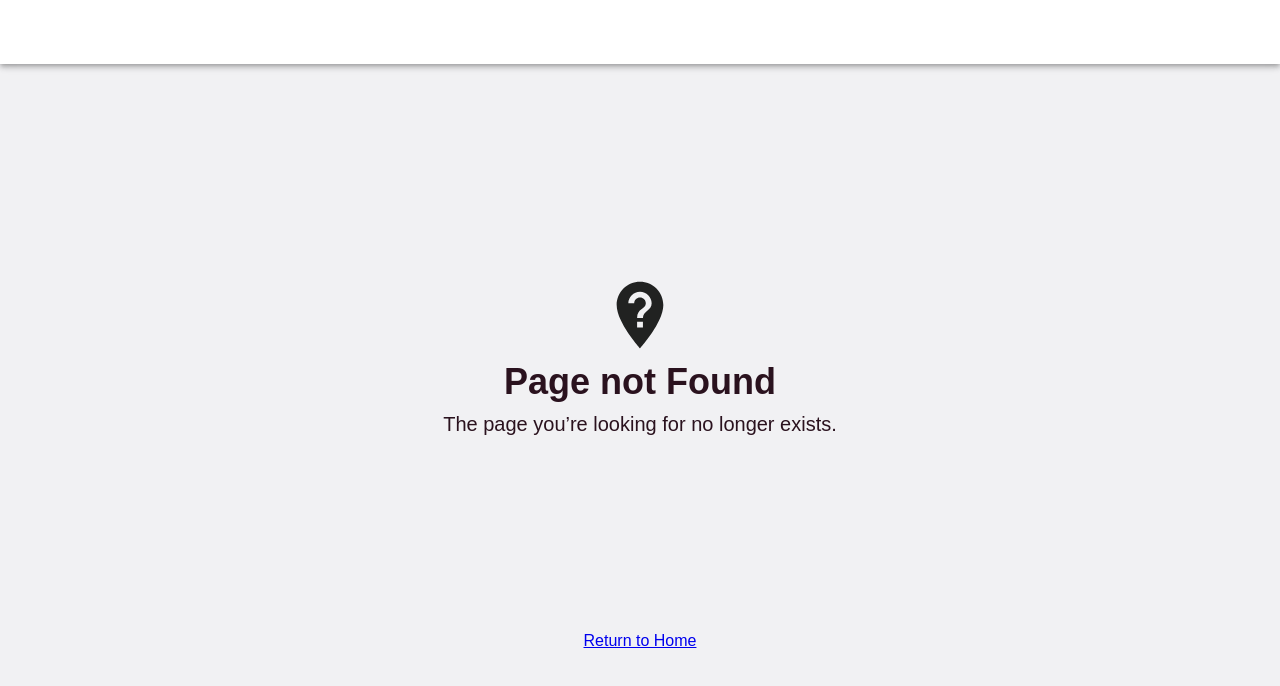
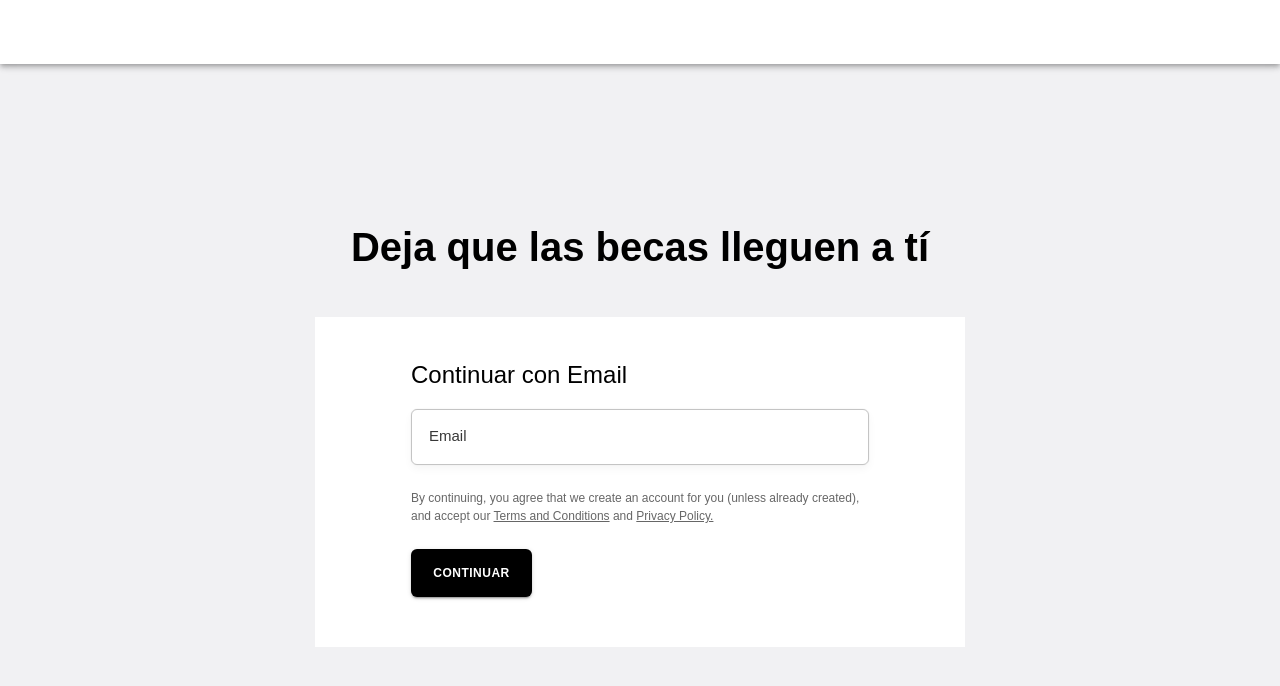
Before and after one commit to No-Country/c8-48-t-typescript-react, a React (Vite) app in the folder client/: page /sign-up/athlete in a window 1280 px wide. Before the commit this address led to /error-404. Shown: the top 686 px of the page. Built offline with nearby package versions, Linux system fonts and the light colour scheme.

Commit message:
sign up forms

```diff
--- a/client/src/constants/mui/default-palette.ts
+++ b/client/src/constants/mui/default-palette.ts
@@ -1,6 +1,6 @@
 export default {
   primary: {
-    main: '#034D64', // Dark Blue
+    main: '#000', // Dark Blue
     contrastText: '#FFFFFF', // White
   },
   secondary: {
@@ -14,7 +14,7 @@ export default {
     contrastText: '#FFFFFF', // White
   },
   text: {
-    primary: '#2A121E', // Purple
+    primary: '#000000', // Purple
     secondary: '#AEAEBD', // MUI Grey
     black: '#212221', // Black
   },
--- /dev/null
+++ b/client/src/constants/mui/textFieldCustom.ts
@@ -0,0 +1,19 @@
+export const InputLabelPropsCustom = {
+  style: {
+    fontSize: 15,
+    backgroundColor: 'rgba(255,255,255,0.5)',
+    paddingLeft: 4,
+    paddingRight: 4,
+    color: '#383838',
+  },
+}
+
+export const InputPropsCustom = {
+    style: {
+      fontSize: 18,
+      height: 40,
+      width: 272,
+      padding: '0 14px',
+      backgroundColor: 'none',
+    },
+  }
--- a/client/src/routes/app.routes.tsx
+++ b/client/src/routes/app.routes.tsx
@@ -2,15 +2,15 @@ import { Route } from 'react-router-dom';
 import { lazy } from 'react';
 
 const DefaultLayout = lazy(() => import('../views/DefaultLayout'));
-const SignUpAthletes = lazy(() => import('../views/SignUpAthlete'));
+const SignUpAthlete = lazy(() => import('../views/SignUpAthlete'));
 const SignUpUniversity = lazy(() => import('../views/SignUpUniversity'));
 const Error404 = lazy(() => import('../views/error/Error404'));
 const Error50X = lazy(() => import('../views/error/Error50X'));
 
 export const routesApp: JSX.Element = (
   <Route path="/" element={<DefaultLayout />}>
-    <Route path="sign-up/athletes" element={<SignUpAthletes />} />
-    <Route path="sign-up/universities" element={<SignUpUniversity />} />
+    <Route path="sign-up/athlete" element={<SignUpAthlete />} />
+    <Route path="sign-up/university" element={<SignUpUniversity />} />
     <Route path="error-404" element={<Error404 />} />
     <Route path="error-50x" element={<Error50X />} />
   </Route>
--- a/client/src/views/DefaultLayout.tsx
+++ b/client/src/views/DefaultLayout.tsx
@@ -1,14 +1,26 @@
 import { Suspense } from 'react';
 import { Outlet } from 'react-router-dom';
 import CenteredSpinner from '../components/CenteredSpinner';
-import { Container, CssBaseline, Box, AppBar, Toolbar, Typography } from '@mui/material';
+import {
+  Container,
+  CssBaseline,
+  Box,
+  AppBar,
+  Toolbar,
+  Typography,
+} from '@mui/material';
 
 export default function Layout(props: any) {
   return (
     <Box>
       <CssBaseline />
-      <AppBar position="static" sx={{ color: 'text.primary', backgroundColor: 'background.paper' }}>
-        <Toolbar>{/* <img src={AppLogo} alt="logo-text" width={150} /> */}</Toolbar>
+      <AppBar
+        position="static"
+        sx={{ color: 'text.primary', backgroundColor: 'background.paper' }}
+      >
+        <Toolbar>
+          {/* <img src={AppLogo} alt="logo-text" width={150} /> */}
+        </Toolbar>
       </AppBar>
       <Container
         maxWidth={false}
@@ -17,6 +29,7 @@ export default function Layout(props: any) {
           overflow: 'auto',
           display: 'flex',
           justifyContent: 'center',
+          alignItems: 'center',
         }}
       >
         <Suspense fallback={<CenteredSpinner />}>
--- a/client/src/views/SignUpAthlete.tsx
+++ b/client/src/views/SignUpAthlete.tsx
@@ -1,10 +1,17 @@
 import React from 'react';
-import { Box, TextField, Typography, Button } from '@mui/material';
+import { Box, TextField, Typography, Button, Link } from '@mui/material';
 import { useFormik } from 'formik';
 import * as yup from 'yup';
+import {
+  InputLabelPropsCustom,
+  InputPropsCustom,
+} from '../constants/mui/textFieldCustom';
 
 const validationSchema = yup.object({
-  email: yup.string().email('Ingresa un email válido').required('Email es requerido'),
+  email: yup
+    .string()
+    .email('Ingresa un email válido')
+    .required('Email es requerido'),
   name: yup.string().required('Nombre es requerido'),
   lastName: yup.string().required('Nombre es requerido'),
   password: yup
@@ -28,24 +35,40 @@ export default function SignUpAthlete() {
   });
   return (
     <Box
+      sx={{ display: 'flex', flexDirection: 'column', alignItems: 'center' }}
+    >
+      <Typography sx={{ fontSize: 40, fontWeight: 700, mb: 5 }}>
+        Deja que las becas lleguen a tí
+      </Typography>
+      <Box
         sx={{
-        p: 10,
-        mt: 5,
+          px: 12,
+          pt: 5,
           bgcolor: '#fff',
           display: 'flex',
-        width: '70%',
+          width: 650,
+          height: 330,
           flexDirection: 'column',
           alignItems: 'center',
           justifyContent: 'center',
-        height: '80vh',
         }}
       >
+        <Box
+          component="form"
+          onSubmit={formik.handleSubmit}
+          sx={{ width: '100%', height: '100%' }}
+        >
+          <Typography sx={{ fontSize: '24px', mb: '16px' }}>
+            Continuar con Email
+          </Typography>
           <TextField
-        fullWidth
+            variant="outlined"
             id="email"
             name="email"
             label="Email"
             color="primary"
+            InputLabelProps={InputLabelPropsCustom}
+            inputProps={InputPropsCustom}
             sx={textFieldStyle}
             value={formik.values.email}
             onChange={formik.handleChange}
@@ -53,50 +76,34 @@ export default function SignUpAthlete() {
             helperText={formik.touched.email && formik.errors.email}
           ></TextField>
 
-      <TextField
+          <Typography
+            sx={{ my: 3, fontSize: '12px', color: 'rgba(0,0,0,0.6)' }}
+          >
+            By continuing, you agree that we create an account for you (unless
+            already created), and accept our{' '}
+            <Link href="#" sx={linkStyle}>
+              Terms and Conditions
+            </Link>{' '}
+            and{' '}
+            <Link href="#" sx={linkStyle}>
+              Privacy Policy.
+            </Link>
+          </Typography>
+
+          <Button
+            color="primary"
+            variant="contained"
             fullWidth
-        id="Name"
-        name="Name"
-        label="Nombre"
-        color="primary"
-        sx={textFieldStyle}
-        value={formik.values.name}
-        onChange={formik.handleChange}
-        error={formik.touched.name && Boolean(formik.errors.name)}
-        helperText={formik.touched.name && formik.errors.name}
-      ></TextField>
-
-      <TextField
-        fullWidth
-        id="lastName"
-        name="lastName"
-        label="Contraseña"
-        color="primary"
-        sx={textFieldStyle}
-        value={formik.values.lastName}
-        onChange={formik.handleChange}
-        error={formik.touched.lastName && Boolean(formik.errors.lastName)}
-        helperText={formik.touched.lastName && formik.errors.lastName}
-      ></TextField>
-
-      <TextField
-        fullWidth
-        id="password"
-        name="password"
-        label="Contraseña"
-        color="primary"
-        sx={textFieldStyle}
-        value={formik.values.password}
-        onChange={formik.handleChange}
-        error={formik.touched.password && Boolean(formik.errors.password)}
-        helperText={formik.touched.password && formik.errors.password}
-      ></TextField>
-
-      <Button color="primary" variant="contained" fullWidth type="submit" sx={{ width: '80%' }}>
-        Regristrarse
+            type="submit"
+            sx={{ width: '121px', fontSize: 12, letterSpacing: 0.5 }}
+          >
+            CONTINUAR
           </Button>
+        </Box>
+      </Box>
     </Box>
   );
 }
 
-const textFieldStyle = { width: '80%', pb: 2 };
+const textFieldStyle = { width: '100%' };
+const linkStyle = { color: 'rgba(0,0,0,0.6)', textDecoration: 'underline' };
--- a/client/src/views/SignUpUniversity.tsx
+++ b/client/src/views/SignUpUniversity.tsx
@@ -1,89 +1,292 @@
-import React from 'react';
-import { Box, TextField, Typography, Button } from '@mui/material';
-import { useFormik } from 'formik';
+import React, { useState } from 'react';
+import {
+  Box,
+  TextField,
+  Typography,
+  Button,
+  Divider,
+  CardMedia,
+  Checkbox,
+} from '@mui/material';
+import CloudUploadIcon from '@mui/icons-material/CloudUpload';
+import ImageIcon from '@mui/icons-material/Image';
+import { useFormik, Field } from 'formik';
 import * as yup from 'yup';
+import {
+  InputLabelPropsCustom,
+  InputPropsCustom,
+} from '../constants/mui/textFieldCustom';
 
 const validationSchema = yup.object({
-  email: yup.string().email('Ingresar un email válido').required('Email es requerido'),
-  name: yup.string().required('Nombre es requerido'),
-  lastName: yup.string().required('Apellido es requerido'),
+  universityName: yup.string().required('Campo obligatorio'),
+  country: yup.string().required('Campo obligatorio'),
+  email: yup
+    .string()
+    .email('Ingresar un email válido')
+    .required('Email es requerido'),
   password: yup
     .string()
     .min(8, 'La contraseña debería tener un mínimo de 8 carácteres')
     .required('Contraseña es requerida'),
+  linkedin: yup.string().required('Campo obligatorio'),
+  website: yup.string().required('Campo obligatorio'),
+  description: yup.string().required('Campo obligatorio'),
+  termsAndConditions: yup
+    .bool()
+    .oneOf(
+      [true],
+      'Necesitas acpetar los terminos y condiciones antes de continuar',
+    ),
 });
 
 export default function SignUpAthlete() {
+  const [universityImage, setUniversityImage] = useState<any>('');
   const formik = useFormik({
     initialValues: {
+      universityName: '',
+      country: '',
       email: '',
-      name: '',
-      lastName: '',
       password: '',
+      linkedin: '',
+      website: '',
+      description: '',
+      termsAndConditions: false,
     },
     validationSchema: validationSchema,
     onSubmit: (values) => {
       alert(JSON.stringify(values, null, 2));
     },
   });
+
   return (
     <Box
+      component="form"
+      onSubmit={formik.handleSubmit}
+      sx={{ width: '100vw', height: '100vh', mt: 5, p: 11 }}
+    >
+      <Typography sx={{ mb: 7, fontSize: 36 }}>
+        Registra tu universidad
+      </Typography>
+      {/* University Name */}
+      <Box sx={{ display: 'flex', alignItems: 'center', my: 4 }}>
+        <Typography sx={textStyle}>Nombre de la universidad</Typography>
+        <TextField
+          fullWidth
+          id="university"
+          name="university-name"
+          label="Nombre de la universidad"
+          color="primary"
+          InputLabelProps={InputLabelPropsCustom}
+          inputProps={InputPropsCustom}
+          sx={textFieldStyle}
+          value={formik.values.universityName}
+          onChange={formik.handleChange}
+          error={
+            formik.touched.universityName &&
+            Boolean(formik.errors.universityName)
+          }
+          helperText={
+            formik.touched.universityName && formik.errors.universityName
+          }
+        />
+      </Box>
+      <Divider />
+
+      {/* Country*/}
+      <Box sx={{ display: 'flex', alignItems: 'center', my: 4 }}>
+        <Typography sx={textStyle}>País</Typography>
+        <TextField
+          fullWidth
+          id="pais"
+          name="País"
+          label="País de origen de la universidad"
+          color="primary"
+          InputLabelProps={InputLabelPropsCustom}
+          inputProps={InputPropsCustom}
+          sx={textFieldStyle}
+          value={formik.values.country}
+          onChange={formik.handleChange}
+          error={formik.touched.country && Boolean(formik.errors.country)}
+          helperText={formik.touched.country && formik.errors.country}
+        />
+      </Box>
+      <Divider />
+
+      {/* Image Logo */}
+      <Box sx={{ display: 'flex', my: 4 }}>
+        <Typography sx={textStyle}>Logo de la universidad</Typography>
+
+        <Box display="flex" justifyContent="center">
+          <CardMedia
+            component="img"
             sx={{
-        p: 10,
-        mt: 5,
-        bgcolor: '#fff',
+              width: 180,
+              height: 180,
+              mr: 5,
+              bgcolor: 'rgba(0,0,0,0.1)',
               display: 'flex',
-        width: '70%',
-        flexDirection: 'column',
+              jusitfyContent: 'center',
               alignItems: 'center',
-        justifyContent: 'center',
-        height: '80vh',
             }}
+            src={universityImage !== '' && universityImage}
           >
+            {/* <ImageIcon sx={{ opacity: '0.1', height: 150, width: '100%' }} /> */}
+          </CardMedia>
+          <Button
+            variant="contained"
+            component="label"
+            startIcon={<CloudUploadIcon />}
+          >
+            Selecciona una imagen
+            <input
+              name="avatar"
+              accept="image/*"
+              type="file"
+              hidden
+              onChange={(e) => {
+                const fileReader = new FileReader();
+                fileReader.onload = () => {
+                  if (fileReader.readyState === 2) {
+                    formik.setFieldValue('logo', fileReader.result);
+                    setUniversityImage(fileReader.result);
+                  }
+                };
+                e.target.files instanceof FileList
+                  ? fileReader.readAsDataURL(e.target.files[0])
+                  : 'handle exception';
+              }}
+            />
+          </Button>
+        </Box>
+      </Box>
+      <Divider />
+
+      {/*Email password  */}
+      <Box sx={{ display: 'flex', alignItems: 'center', my: 4 }}>
+        <Typography sx={textStyle}>Email y contraseña</Typography>
         <TextField
           fullWidth
           id="email"
           name="email"
-        label="Email"
+          label="Ingresa tu email"
           color="primary"
-        sx={textFieldStyle}
+          InputLabelProps={InputLabelPropsCustom}
+          inputProps={InputPropsCustom}
+          sx={{ width: '30%', mr: 6 }}
           value={formik.values.email}
           onChange={formik.handleChange}
           error={formik.touched.email && Boolean(formik.errors.email)}
           helperText={formik.touched.email && formik.errors.email}
-      ></TextField>
-
-      <TextField
-        fullWidth
-        id="Name"
-        name="Name"
-        label="Nombre de la Universidad"
-        color="primary"
-        sx={textFieldStyle}
-        value={formik.values.name}
-        onChange={formik.handleChange}
-        error={formik.touched.name && Boolean(formik.errors.name)}
-        helperText={formik.touched.name && formik.errors.name}
-      ></TextField>
+        />
 
         <TextField
           fullWidth
           id="password"
           name="password"
-        label="Contraseña"
+          label="Ingresa tu contraseña"
           color="primary"
+          InputLabelProps={InputLabelPropsCustom}
+          inputProps={InputPropsCustom}
           sx={textFieldStyle}
           value={formik.values.password}
           onChange={formik.handleChange}
           error={formik.touched.password && Boolean(formik.errors.password)}
           helperText={formik.touched.password && formik.errors.password}
-      ></TextField>
+        />
+      </Box>
+      <Divider />
 
-      <Button color="primary" variant="contained" fullWidth type="submit" sx={{ width: '80%' }}>
-        Sign Up
+      {/* Linkedin */}
+      <Box sx={{ display: 'flex', alignItems: 'center', my: 4 }}>
+        <Typography sx={textStyle}>Linkedin de la universidad</Typography>
+        <TextField
+          fullWidth
+          id="web"
+          name="web"
+          label="https://university.com"
+          color="primary"
+          InputLabelProps={InputLabelPropsCustom}
+          inputProps={InputPropsCustom}
+          sx={textFieldStyle}
+          value={formik.values.linkedin}
+          onChange={formik.handleChange}
+          error={formik.touched.linkedin && Boolean(formik.errors.linkedin)}
+          helperText={formik.touched.linkedin && formik.errors.linkedin}
+        />
+      </Box>
+      <Divider />
+
+      {/* Website */}
+      <Box sx={{ display: 'flex', alignItems: 'center', my: 4 }}>
+        <Typography sx={textStyle}>Sitio web de la universidad</Typography>
+        <TextField
+          fullWidth
+          id="linkedin"
+          name="linkedin"
+          label="https://bo.linkedin.com"
+          color="primary"
+          InputLabelProps={InputLabelPropsCustom}
+          inputProps={InputPropsCustom}
+          sx={textFieldStyle}
+          value={formik.values.website}
+          onChange={formik.handleChange}
+          error={formik.touched.website && Boolean(formik.errors.website)}
+          helperText={formik.touched.website && formik.errors.website}
+        />
+      </Box>
+      <Divider />
+
+      {/* Description */}
+      <Box sx={{ display: 'flex', my: 4 }}>
+        <Typography sx={textStyle}>Description de la universidad</Typography>
+        <TextField
+          multiline
+          rows={7}
+          fullWidth
+          id="description"
+          name="description"
+          label="En resumen somos..."
+          color="primary"
+          InputLabelProps={InputLabelPropsCustom}
+          // inputProps={InputPropsCustom}
+          sx={{ width: '65%' }}
+          value={formik.values.description}
+          onChange={formik.handleChange}
+          error={
+            formik.touched.description && Boolean(formik.errors.description)
+          }
+          helperText={formik.touched.description && formik.errors.description}
+        />
+      </Box>
+      <Divider />
+
+      {/* Terms and conditions */}
+      <Typography sx={{ mt: 3 }}>Aceptar terminos y condiciones</Typography>
+      <Box sx={{ display: 'flex', alignItems: 'center' }}>
+        <Checkbox
+          id="term"
+          required
+          onChange={formik.handleChange}
+          value={formik.values.termsAndConditions}
+        />
+        <Typography>
+          He leído y acepto la Politica de privacidad y la Politica de
+          moderación de becas
+        </Typography>
+      </Box>
+
+      <Button
+        color="primary"
+        variant="contained"
+        fullWidth
+        type="submit"
+        sx={{ width: 150, my: 8 }}
+      >
+        Enviar
       </Button>
     </Box>
   );
 }
 
-const textFieldStyle = { width: '80%', pb: 2 };
+const textFieldStyle = { width: '30%' };
+const textStyle = { width: 400, fontSize: 18, letterSpacing: '0.15px' };
```
Lines whose indentation alone changed are shown as unchanged.
